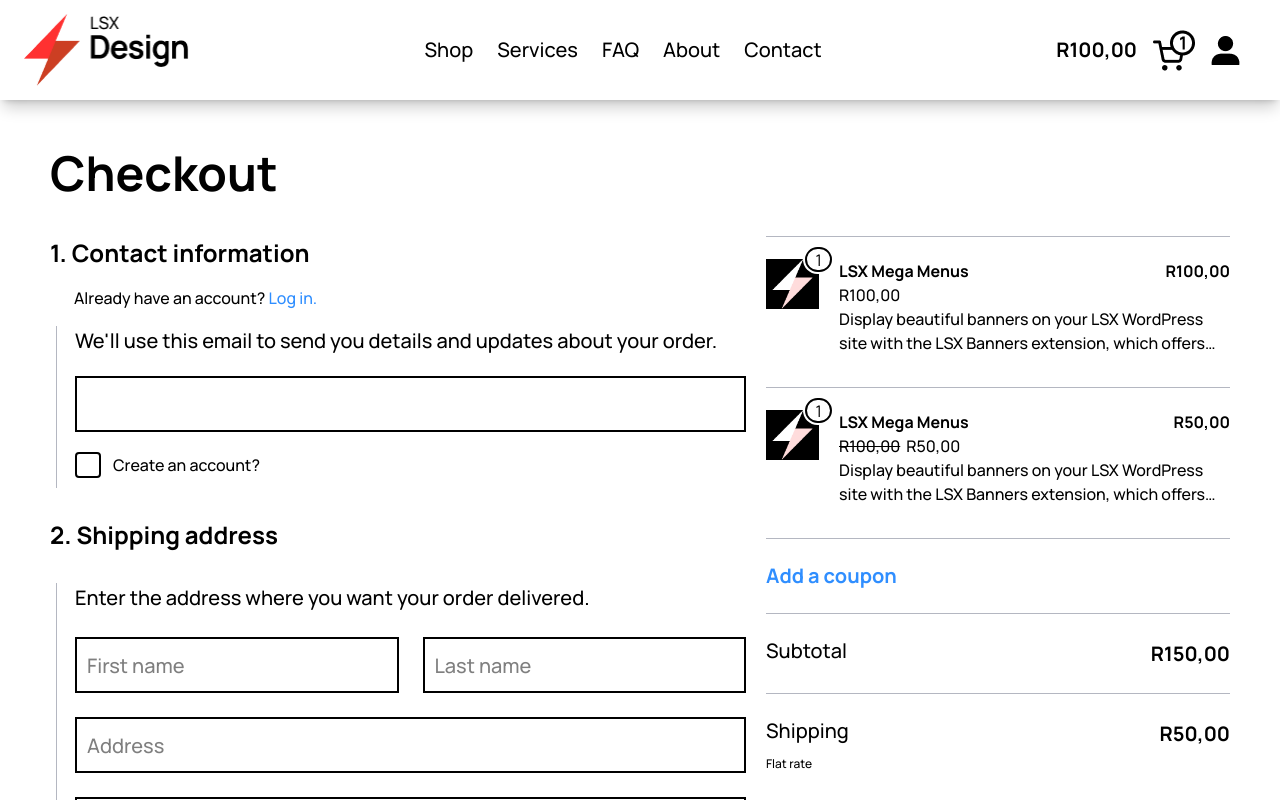
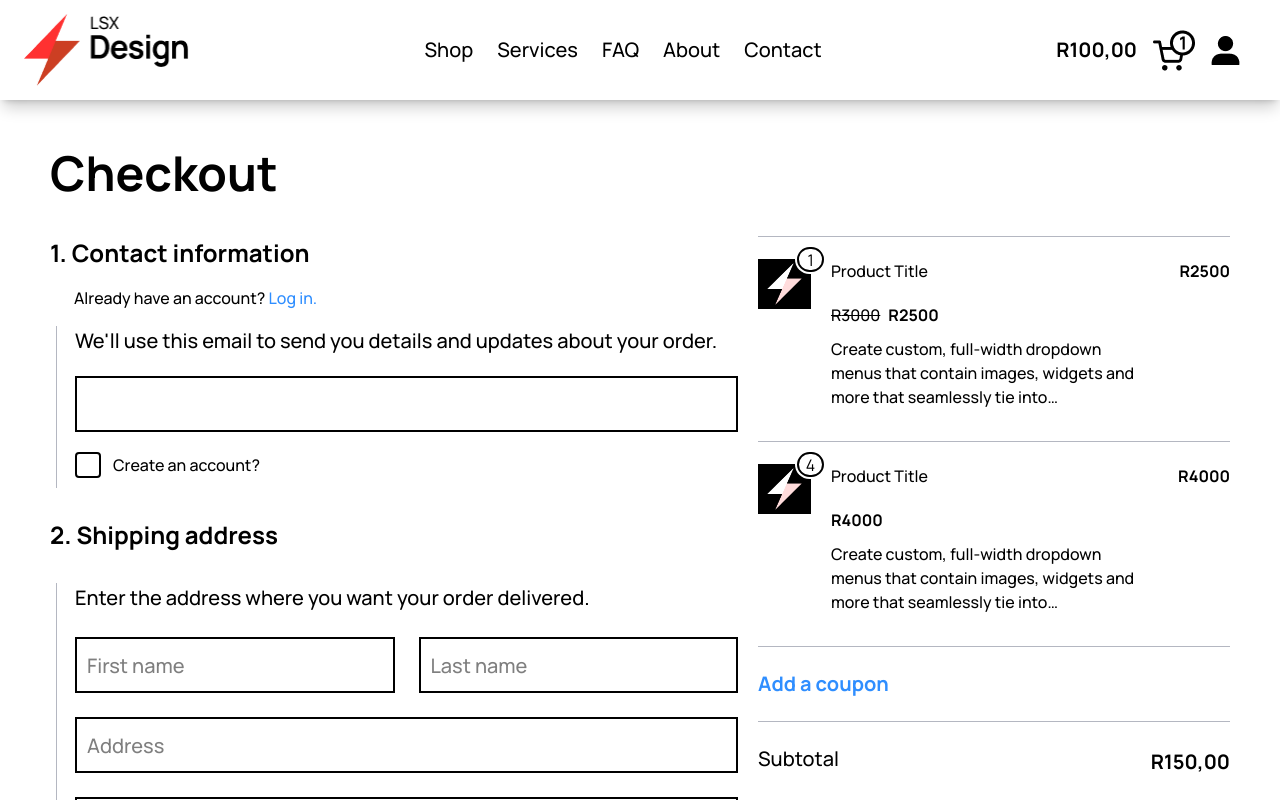
Before and after one commit to abdullahamin09/WooCommerce, a React (Vite) app: page /checkOut in a window 1280 px wide. Shown: the top 800 px of the page. Built offline with nearby package versions, Linux system fonts and the light colour scheme.

Commit message:
minor error removed

```diff
--- a/src/components/Cards/CartProductCard.jsx
+++ b/src/components/Cards/CartProductCard.jsx
@@ -1,17 +1,25 @@
 import { Rate } from "antd";
 import { useState } from "react";
 
-const CartProductCard = ({ Title, Rating, Price, DiscountPrice, Discount, Lisence }) => {
+const CartProductCard = ({ Title, Rating, Price, DiscountPrice, Discount, Lisence, itemNumber = false }) => {
     const [q, setQ] = useState(1);
     return (
         <div>
             <div className="flex flex-row justify-between gap-4 w-full">
                 <div className="flex flex-row gap-[20px] w-[590px]">
-                    <div className="bg-[#000000] p-[4px] w-[72px] h-[72px]">
-                        <img className="w-full h-full object-contain" src="/images/card_logo.png" alt="" />
+                    <div className="img relative">
+                        <div className={`bg-[#000000] p-[4px] shrink-0 ${itemNumber ? 'w-[53px] h-[50px]' : 'w-[72px] h-[72px]'}`}>
+                            <img className="w-full h-full object-contain" src="/images/card_logo.png" alt="" />
+                        </div>
+                        {itemNumber && <div className="absolute flex justify-center items-center w-[31px] h-[29px] rounded-full bg-white  right-[-15px] top-[-14px]">
+                            <div className="border-[2px] bg-white rounded-full flex justify-center items-center border-[#000000] w-[27px] h-[25px]">
+                                {itemNumber}
+                            </div>
+                        </div>
+                        }
                     </div>
                     <div className="flex flex-col gap-[10px]">
-                        <h5 className="font-bold text-[20px]/[30px]">{Title}</h5>
+                        <h5 className={`${itemNumber ? 'font-medium text-[16px]/[24px]' : 'font-bold text-[20px]/[30px]'} `}>{Title}</h5>
                         <div>
                             {Rating && (
                                 <Rate value={Rating} disabled />
@@ -28,7 +36,7 @@
                                 R{Discount}
                             </p>
                         )}
-                        <p className="font-normal">
+                        <p className={`${itemNumber ? 'font-medium' : 'font-normal'}`}>
                             Create custom, full-width dropdown menus that contain images,
                             widgets and more that seamlessly tie into…
                         </p>
@@ -38,11 +46,11 @@
                                 <span className="font-medium">{Lisence}</span>
                             </p>
                         )}
-                        <div className="flex flex-row justify-start items-center gap-4 ">
+                        <div className={`flex-row justify-start items-center gap-4 ${itemNumber ? 'hidden' : 'flex'}`}>
                             <div className="flex items-center py-1 border-1 border-black rounded-lg w-30">
                                 <button
                                     onClick={() => setQ(q > 1 ? q - 1 : 1)}
-                                    className="flex-1 bg-gray-100 text-xl font-bold"
+                                    className="flex-1 bg-gray-100 text-xl font-bold cursor-pointer"
                                 >
                                     -
                                 </button>
@@ -55,17 +63,18 @@
 
                                 <button
                                     onClick={() => setQ(q + 1)}
-                                    className="flex-1 bg-gray-100 text-xl font-bold"
+                                    className="flex-1 bg-gray-100 text-xl font-bold cursor-pointer"
+
                                 >
                                     +
                                 </button>
                             </div>
-                            <button className=" text-red-600 text-[16px]">Remove items</button>
+                            <button className=" text-red-600 text-[16px] cursor-pointer">Remove items</button>
                         </div>
                     </div>
                 </div>
                 <div className="w-[100px]">
-                    <p className="font-bold text-[20px]">R{DiscountPrice ? DiscountPrice * q : Price * q}</p>
+                    <p className={`font-bold ${itemNumber ? 'text-[16px]/[24px] text-end' : ' text-[20px]/[30px]'} `}>R{DiscountPrice ? DiscountPrice * q : Price * q}</p>
                 </div>
             </div>
         </div>
--- a/src/components/Shared/Input.jsx
+++ b/src/components/Shared/Input.jsx
@@ -17,8 +17,8 @@
 }) => {
     return (
         <div className={`flex flex-col text-[20px]/[30px] font-medium ${inputClass}`}>
-            {Label && <label className={` mb-${mb} !text-${textSize}`} htmlFor={HtmlFor}>{Label} {important && <span className="text-[#FF0000]">*</span>}</label>}
-            <input name={Name} value={Value} defaultValue={defaultValue} placeholder={placeHolder} className={`w-full border-[2px] h-[56px] px-[10px] focus:outline-none bg-[#fff] ${inputTagClass}`} type={type} id={HtmlFor} required={important} />
+            {Label && <label className={` mb-${mb} !text-${textSize} ${ type === 'radio' ? 'cursor-pointer' :'' }`} htmlFor={HtmlFor}>{Label} {important && <span className="text-[#FF0000]">*</span>}</label>}
+            <input name={Name} value={Value} defaultValue={defaultValue} placeholder={placeHolder} className={`w-full border-[2px] h-[56px] px-[10px] focus:outline-none bg-[#fff] ${inputTagClass} ${ type === 'radio' ? 'cursor-pointer' :'' }`} type={type} id={HtmlFor} required={important} />
         </div>
     )
 }
--- a/src/pages/CheckOut.jsx
+++ b/src/pages/CheckOut.jsx
@@ -1,10 +1,14 @@
-import { Icon } from "@iconify/react"
 import { Link } from "react-router-dom"
 import Button from "../components/Shared/Button"
 import Checkbox from "../components/Shared/Checkbox"
 import Input from "../components/Shared/Input"
+import CartProductCard from "../components/Cards/CartProductCard"
 
 const CheckOut = () => {
+    const products = [
+        { id: 1, title: "Product Title", rating: 5, price: 3000, discountPrice: "2500", itemNumber: 1 },
+        { id: 2, title: "Product Title", rating: 4, price: 4000, itemNumber: 4 },
+    ];
     return (
         <div className="checkOut mx-[50px]  mt-10">
             <p className="text-[48px]/[66px] font-bold mb-[30px]">Checkout</p>
@@ -231,49 +235,20 @@
                 </div>
                 <div className="right lg:w-[40%]">
                     <div className="max-w-[500px] mx-auto">
-                        <div className="product flex gap-[20px]  pt-[22px] mb-[32px] border-t-[1px] border-[#B4B7C1]">
-                            <div className="img relative">
-                                <div className="imgwrap w-[53px] h-[50px] bg-[#000000]">
-                                    <img className="w-full h-full object-contain" src="./images/card_logo.png" alt="" />
-                                </div>
-                                <div className="absolute flex justify-center items-center w-[31px] h-[29px] rounded-full bg-white  right-[-15px] top-[-14px]">
-                                    <div className="border-[2px] bg-white rounded-full flex justify-center items-center border-[#000000] w-[27px] h-[25px]">
-                                        1
-                                    </div>
-                                </div>
+                        {products.map((products) => (
+                            <div className="pt-[22px] mb-[32px] border-t-[1px] border-[#B4B7C1]">
+                                <CartProductCard
+                                    key={products.id}
+                                    Title={products.title}
+                                    Price={products.price}
+                                    DiscountPrice={products.discountPrice}
+                                    itemNumber={products.itemNumber}
+                                />
                             </div>
-                            <div className="text-[16px]/[24px] flex flex-col  font-medium">
-                                <div className="flex justify-between font-bold">
-                                    <p>LSX Mega Menus</p>
-                                    <p>R100,00</p>
-                                </div>
-                                <p>R100,00</p>
-                                <p>Display beautiful banners on your LSX WordPress site with the LSX Banners extension, which offers…</p>
-                            </div>
-                        </div>
-                        <div className="product flex gap-[20px]  pt-[22px] mb-[32px] border-t-[1px] border-[#B4B7C1]">
-                            <div className="img relative">
-                                <div className="imgwrap w-[53px] h-[50px] bg-[#000000]">
-                                    <img className="w-full h-full object-contain" src="./images/card_logo.png" alt="" />
-                                </div>
-                                <div className="absolute flex justify-center items-center w-[31px] h-[29px] rounded-full bg-white  right-[-15px] top-[-14px]">
-                                    <div className="border-[2px] bg-white rounded-full flex justify-center items-center border-[#000000] w-[27px] h-[25px]">
-                                        1
-                                    </div>
-                                </div>
-                            </div>
-                            <div className="text-[16px]/[24px] flex flex-col  font-medium">
-                                <div className="flex justify-between font-bold">
-                                    <p>LSX Mega Menus</p>
-                                    <p>R50,00</p>
-                                </div>
-                                <p><span className="line-through pr-[6px]">R100,00</span>R50,00</p>
-                                <p>Display beautiful banners on your LSX WordPress site with the LSX Banners extension, which offers…</p>
-                            </div>
-                        </div>
+                        ))}
                         <div className="text-[20px]/[30px] font-medium">
                             <div className="couponWrap flex text-[#2F8EFF] font-bold pt-[22px] mb-[22px] border-t-[1px] border-[#B4B7C1]">
-                                <p>Add a coupon</p>
+                                <p className="cursor-pointer">Add a coupon</p>
                             </div>
                             <div className="Subtotal flex justify-between pt-[22px] mb-[22px] border-t-[1px] border-[#B4B7C1]">
                                 <p>Subtotal</p>
--- a/src/pages/MainCart.jsx
+++ b/src/pages/MainCart.jsx
@@ -30,7 +30,7 @@
     ]
     return (
 
-        <div className='mx-[30px] lg:mx-[120px] flex lg:flex-row flex-col my-[70px] gap-10'>
+        <div className='mx-[30px] lg:mx-[120px] flex lg:flex-row flex-col my-[70px] gap-10 my-[50px]'>
             <div className="left w-full lg:w-[60%]">
                 <div className="text-[30px]/[42px] max-lg:hidden font-bold flex flex-row lg:gap-[20px] w-full mb-[30px]">
                     <div className='border-b-[1px] w-full border-[#000000] pb-[12px]'>
@@ -50,7 +50,6 @@
                                 Price={products.price}
                                 DiscountPrice={products.discountPrice}
                                 Discount={products.discount}
-                                rprice={products.rPrice}
                                 Lisence={products.lisence}
                             />
                         </div>
@@ -68,7 +67,7 @@
                         <p>Basket Total</p>
                     </div>
                     <div className='max-md:hidden border-b-[1px] border-[#000000] text-[#2F8EFF] pb-[15px] mb-[12px] text-[20px]/[32px] underline font-bold'>
-                        <p>Add a coupon</p>
+                        <p  className='cursor-pointer'>Add a coupon</p>
                     </div>
                     <table className="Subtotal lg:border-b-[1px] border-[#000000] w-full text-left text-[20px]/[30px] max-lg:mx-[40px]">
                         <tr className="h-[62px] lg:border-b-[1px] border-[#000000]">
```
Also changed, not shown: src/components/ProductReview.jsx (+7 -2 lines), src/components/Shared/TextArea.jsx (added, +19 -0 lines), src/pages/CheckoutBilling.jsx (+11 -5 lines).
